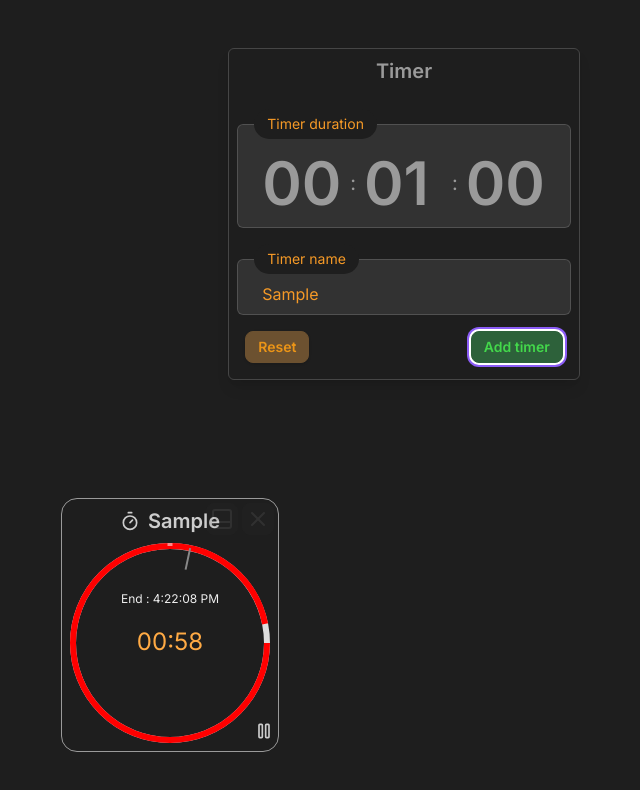
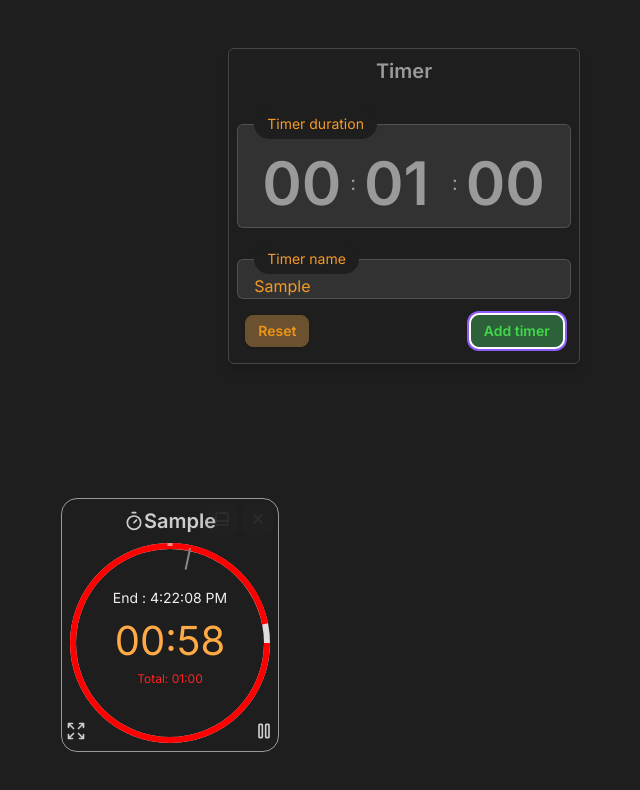
Before and after one commit to poldok57/beginreact-timer, a Next.js app: page / in a window 1280 px wide. Both pictures are taken after typing "Sample" into the empty fields and a click on the button "Add timer". Shown: the top 790 px of the page, without its empty margins (236-876 px from the left). Built offline with nearby package versions, Linux system fonts and the light colour scheme.

Commit message:
add minimize list , and large show

```diff
--- a/src/app/TimerDisplay.tsx
+++ b/src/app/TimerDisplay.tsx
@@ -8,12 +8,16 @@ import {
   Play,
   RotateCcw,
   PanelBottom,
+  Expand,
+  Shrink,
   Timer as LucideTimer,
 } from "lucide-react";
+import clsx from "clsx";
 
 import { CountdownTimer } from "../components/timer/CountdownTimer";
 import { formatDuration } from "../lib/timer/formatDuration";
 
+import { TimerInputName } from "./TimerInputName";
 interface TimerDisplayProps {
   timer: Timer;
 }
@@ -37,6 +41,7 @@ export const TimerDisplay: React.FC<TimerDisplayProps> = ({ timer }) => {
     }
   }
 
+  const [isEditing, setIsEditing] = useState(false);
   const [timeLeft, setTimeLeft] = useState(timer.timeLeft);
 
   // const deleteTimer = () => {
@@ -53,6 +58,11 @@ export const TimerDisplay: React.FC<TimerDisplayProps> = ({ timer }) => {
 
   const toggleMinimized = () => {
     timer.isMinimized = !timer.isMinimized;
+    timer.isLarge = false;
+    updateTimer(timer.id, timer);
+  };
+  const toggleLarge = () => {
+    timer.isLarge = !timer.isLarge;
     updateTimer(timer.id, timer);
   };
 
@@ -63,6 +73,9 @@ export const TimerDisplay: React.FC<TimerDisplayProps> = ({ timer }) => {
     updateTimerEnd(timer.endAt);
     // console.log("Timer restarted", timer);
   };
+
+  const maxWidth = window.innerWidth - 50;
+  // console.log("Screen width:", screenWidth);
 
   useEffect(() => {
     if (timer.timeLeft <= 0) {
@@ -93,41 +106,71 @@ export const TimerDisplay: React.FC<TimerDisplayProps> = ({ timer }) => {
   }, [timeLeft, timerEnd]);
 
   return (
-    <div className="group card w-fit border border-neutral">
+    <div
+      className={clsx("group card w-full border border-neutral", {
+        "p-1 rounded-sm": timer.isMinimized,
+      })}
+    >
       <div className="absolute flex flex-row gap-1 right-1 top-1">
         <button
           onClick={() => toggleMinimized()}
           className=" btn btn-square btn-sm  opacity-10 group-hover:opacity-100"
         >
-          {timer.isMinimized ? <LucideTimer /> : <PanelBottom />}
+          {timer.isMinimized ? <LucideTimer /> : <PanelBottom size={16} />}
         </button>
         <button className="btn btn-square btn-sm  opacity-10 group-hover:opacity-100">
-          <X onClick={() => delTimer(timer.id)} />
+          <X onClick={() => delTimer(timer.id)} size={16} />
         </button>
       </div>
+      {timer.isMinimized ? (
+        <div className="flex flex-row p-2 w-full justify-between">
+          <div className="flex flex-row truncate">
+            {timer.title ? timer.title : "Timer "}
+          </div>
+          <div className="flex flex-row">
+            {timer.isPaused ? <Pause size={20} /> : <LucideTimer size={20} />}{" "}
+            {formatDuration(timer.timeLeft / 1000)}
+          </div>
+        </div>
+      ) : (
         <div className="card-body items-center text-center p-2">
-        {timer.isMinimized ? (
-          <p className="flex flex-row p-4">
-            {timer.title ? timer.title : "Timer "} -{" : "}
-            <LucideTimer size={20} />
-            {formatDuration(timer.timeLeft / 1000)}
-          </p>
+          <h2 className="card-title">
+            {isEditing ? (
+              <TimerInputName
+                timerName={timer.title}
+                focus={true}
+                onChange={(newName) => {
+                  timer.title = newName;
+                  updateTimer(timer.id, timer);
+                }}
+                handleValide={() => setIsEditing(false)}
+              />
             ) : (
-          <>
-            <h2 className="card-title">
+              <div
+                className="flex flex-row cursor-pointer items-center justify-start"
+                onClick={() => setIsEditing(true)}
+              >
+                {"  "}
                 <LucideTimer size={20} />
                 {timer.title ? timer.title : "Timer Display"}
+              </div>
+            )}
           </h2>
           <CountdownTimer
             baseColor="#ddd"
             remainingColor="#f00"
-              diameter={200}
+            diameter={timer.isLarge ? Math.min(maxWidth, 500) : 200}
             totalDuration={timer.duration}
             endTime={timerEnd}
             remainingTime={Math.max(timer.timeLeft, 0) / 1000}
             isPaused={timer.isPaused}
-              strokeWidth={6}
+            strokeWidth={timer.isLarge ? 10 : 6}
           />
+          <div className="absolute bottom-1 left-1">
+            <button onClick={() => toggleLarge()}>
+              {timer.isLarge ? <Shrink size={20} /> : <Expand size={20} />}
+            </button>
+          </div>
           <div className="absolute bottom-1 right-1">
             {timer.timeLeft <= 0 ? (
               <button onClick={() => restartTimer()}>
@@ -139,9 +182,8 @@ export const TimerDisplay: React.FC<TimerDisplayProps> = ({ timer }) => {
               </button>
             )}
           </div>
-          </>
+        </div>
       )}
-      </div>
     </div>
   );
 };
--- a/src/app/TimerInput.tsx
+++ b/src/app/TimerInput.tsx
@@ -1,50 +1,13 @@
 // @ts-nocheck
 "use client";
 import { ChangeEvent, useState, useRef } from "react";
-import { useEventListener } from "../hooks/useEventListener";
+import { useFocusTrap } from "../hooks/useFocusTrap";
 import { buttonVariants, lengendVariants } from "../style/form-variants";
 import { TwoDigitInput } from "./TwoDigitInput";
 import { Time } from "../types/timer";
 import { useTimersStore } from "../hooks/zustand/timers";
 import { filesetVariants } from "../style/form-variants";
-
-const getFocusableElements = (ref) =>
-  Array.from(
-    ref.current.querySelectorAll("a[href], button, textarea, input, select")
-  );
-const useFocusTrap = (ref) => {
-  const handleKey = (event) => {
-    if (event.key !== "Tab") return;
-
-    const focusableElements = getFocusableElements(ref);
-
-    const activeElement = document.activeElement;
-
-    let nextIndex = event.shiftKey
-      ? focusableElements.indexOf(activeElement) - 1
-      : focusableElements.indexOf(activeElement) + 1;
-
-    const toFocusElement = focusableElements[nextIndex];
-
-    if (toFocusElement) {
-      // let's DOM handle the focus
-      return;
-    }
-    // element outside the dialog let's loop on Dialog's focusable elements
-    nextIndex = nextIndex < 0 ? focusableElements.length - 1 : 0;
-
-    focusableElements[nextIndex].focus();
-    event.preventDefault();
-    return;
-  };
-
-  useEventListener({
-    handler: handleKey,
-    isEnabled: true,
-    type: "keydown",
-    element: typeof document !== "undefined" ? document : null,
-  });
-};
+import { TimerInputName } from "./TimerInputName";
 
 type Time = {
   h: string;
@@ -105,8 +68,9 @@ export const TimerInput = () => {
     const newTimer = {
       id: Date.now().toString(),
       duration,
+      timeLeft: duration,
       endAt: Date.now() + duration * 1000,
-      isPaused: false,
+      isRunning: false,
       isMinimized: false,
       title: timerName,
     };
@@ -151,17 +115,11 @@ export const TimerInput = () => {
               />
             </div>
           </fieldset>
-          <fieldset className={filesetVariants({ bg: "base200" })}>
-            <legend className={lengendVariants({ size: "sm" })}>
-              Timer name
-            </legend>
-            <input
-              className="w-fit p-2 rounded-md items-center"
-              type="text"
-              value={timerName}
-              onChange={(e) => setTimerName(e.target.value)}
-            />
-          </fieldset>
+          <TimerInputName
+            timerName={timerName}
+            onChange={setTimerName}
+            handleValide={() => {}}
+          />
         </div>
       </div>
       <div class="card-actions flex flex-row justify-between px-4 pb-4 gap-4">
--- /dev/null
+++ b/src/app/TimerInputName.tsx
@@ -0,0 +1,44 @@
+import React, { useRef, useEffect, KeyboardEvent } from "react";
+import { filesetVariants, lengendVariants } from "../style/form-variants";
+
+interface TimerInputNameProps {
+  timerName: string;
+  onChange: (value: string) => void;
+  handleValide: () => void;
+  focus?: boolean;
+}
+
+export const TimerInputName: React.FC<TimerInputNameProps> = ({
+  timerName,
+  onChange,
+  handleValide,
+  focus = false,
+}) => {
+  const inputRef = useRef<HTMLInputElement>(null);
+  const handleKeyDown = (e: KeyboardEvent<HTMLInputElement>) => {
+    if (e.key === "Enter") {
+      handleValide();
+    }
+  };
+
+  useEffect(() => {
+    if (focus && inputRef.current) {
+      inputRef.current.focus();
+    }
+  }, [focus]);
+
+  return (
+    <fieldset className={filesetVariants({ bg: "base200" })}>
+      <legend className={lengendVariants({ size: "sm" })}>Timer name</legend>
+      <input
+        ref={inputRef}
+        className="rounded-md items-center w-40"
+        type="text"
+        value={timerName}
+        onChange={(e) => onChange(e.target.value)}
+        onKeyDown={handleKeyDown}
+        onBlur={handleValide}
+      />
+    </fieldset>
+  );
+};
--- a/src/app/TimerList.tsx
+++ b/src/app/TimerList.tsx
@@ -2,22 +2,50 @@
 import React, { useRef } from "react";
 import { useTimersStore } from "../hooks/zustand/timers";
 import { TimerDisplay } from "./TimerDisplay";
+import { Timer } from "../types/timer";
 
 export const TimerList = () => {
   const { timers } = useTimersStore();
   const ref = useRef<HTMLDivElement>(null);
   return (
-    <div className="max-w-fit">
+    <div className="max-w-fit justify-center">
+      {timers.filter((timer: Timer) => timer.isLarge).length > 0 && (
+        <div ref={ref} className="flex flex-col items-center mx-auto w-fit">
+          {timers
+            .filter((timer: Timer) => timer.isLarge)
+            .sort((a: Timer, b: Timer) => b.endAt - a.endAt)
+            .map((timer: Timer) => (
+              <div key={timer.id} className="flex flex-col items-center">
+                <TimerDisplay timer={timer} />
+              </div>
+            ))}
+        </div>
+      )}
+
       <div
         ref={ref}
         className="grid grid-cols-1 gap-2 lg:gap-4 md:grid-cols-2 lg:grid-cols-3"
       >
-        {timers.map((timer) => (
-          <div key={timer.id} className="flex flex-col items-center">
-            <TimerDisplay timer={timer} />
-          </div>
-        ))}
+        {timers
+          .filter((timer: Timer) => !(timer.isMinimized || timer.isLarge))
+          .map((timer: Timer) => (
+            <div key={timer.id} className="flex flex-col items-center">
+              <TimerDisplay timer={timer} />
+            </div>
+          ))}
       </div>
+      {timers.filter((timer: Timer) => timer.isMinimized).length > 0 && (
+        <div ref={ref} className="fixed items-center bottom-0 left-0 w-48">
+          {timers
+            .filter((timer: Timer) => timer.isMinimized)
+            .sort((a: Timer, b: Timer) => b.endAt - a.endAt)
+            .map((timer: Timer) => (
+              <div key={timer.id} className="flex flex-col items-center">
+                <TimerDisplay timer={timer} />
+              </div>
+            ))}
+        </div>
+      )}
     </div>
   );
 };
--- a/src/components/timer/CountdownTimer.tsx
+++ b/src/components/timer/CountdownTimer.tsx
@@ -85,7 +85,7 @@ export const CountdownTimer: React.FC<CountdownTimerProps> = ({
         y="50%"
         textAnchor="middle"
         dy=".3em"
-        fontSize="24px"
+        fontSize={radius * 0.4}
         fill={timeColor}
       >
         {/* {remainingTime.toFixed(0)} */}
@@ -95,7 +95,7 @@ export const CountdownTimer: React.FC<CountdownTimerProps> = ({
         x="50%"
         y="30%"
         textAnchor="middle"
-        fontSize="12px"
+        fontSize="14px"
         fill={textColor}
       >
         {remainingTime > 0 ? "End : " : "Ended : "}
@@ -106,7 +106,7 @@ export const CountdownTimer: React.FC<CountdownTimerProps> = ({
           x="50%"
           y="70%"
           textAnchor="middle"
-          fontSize="10px"
+          fontSize="12px"
           fill={pauseColor}
         >
           timer ({formatDuration(totalDuration)}) elapsed
@@ -123,6 +123,17 @@ export const CountdownTimer: React.FC<CountdownTimerProps> = ({
           Pause
         </text>
       )}
+      {remainingTime > 0 && !isPaused && (
+        <text
+          x="50%"
+          y="70%"
+          textAnchor="middle"
+          fontSize="12px"
+          fill={pauseColor}
+        >
+          Total: {formatDuration(totalDuration)}
+        </text>
+      )}
     </svg>
   );
 };
--- /dev/null
+++ b/src/hooks/useFocusTrap.tsx
@@ -0,0 +1,42 @@
+// @ts-nocheck
+"use client";
+import { useEventListener } from "./useEventListener";
+
+const getFocusableElements = (ref) =>
+  Array.from(
+    ref.current.querySelectorAll("a[href], button, textarea, input, select")
+  );
+
+export const useFocusTrap = (ref) => {
+  const handleKey = (event) => {
+    if (event.key !== "Tab") return;
+
+    const focusableElements = getFocusableElements(ref);
+
+    const activeElement = document.activeElement;
+
+    let nextIndex = event.shiftKey
+      ? focusableElements.indexOf(activeElement) - 1
+      : focusableElements.indexOf(activeElement) + 1;
+
+    const toFocusElement = focusableElements[nextIndex];
+
+    if (toFocusElement) {
+      // let's DOM handle the focus
+      return;
+    }
+    // element outside the dialog let's loop on Dialog's focusable elements
+    nextIndex = nextIndex < 0 ? focusableElements.length - 1 : 0;
+
+    focusableElements[nextIndex].focus();
+    event.preventDefault();
+    return;
+  };
+
+  useEventListener({
+    handler: handleKey,
+    isEnabled: true,
+    type: "keydown",
+    element: typeof document !== "undefined" ? document : null,
+  });
+};
--- a/src/types/timer.ts
+++ b/src/types/timer.ts
@@ -5,6 +5,8 @@
  * @property {number} timeLeft - The remaining time of the timer in milliseconds.
  * @property {number} endAt - The end time of the timer in milliseconds.
  * @property {boolean} isPaused - Indicates if the timer is NOT currently running.
+ * @property {boolean} isMinimized - Indicates if the timer is minimized.
+ * @property {boolean} isLarge - Indicates if the timer is large.
  * @property {string} title - The name of the timer.
  */
 export type Timer = {
@@ -12,7 +14,9 @@ export type Timer = {
   duration: number;
   timeLeft: number;
   endAt: number;
+  title: string;
+
   isPaused: boolean;
   isMinimized: boolean;
-  title: string;
+  isLarge: boolean;
 };
```
Lines whose indentation alone changed are shown as unchanged.
